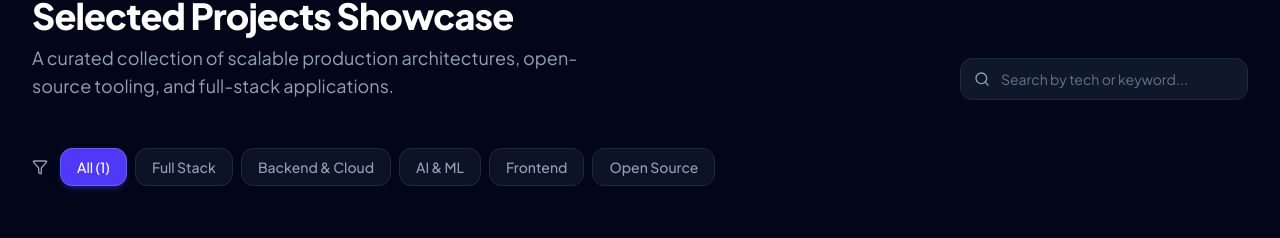
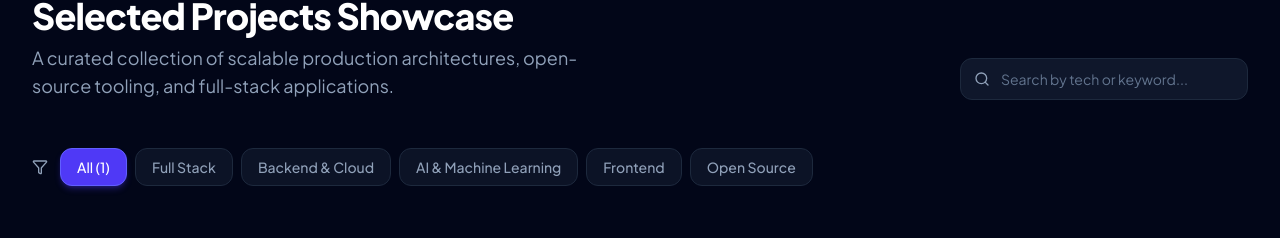
Before and after one commit to Satishmaurya2007/My-Portfolio, a React (Vite) app: page / in a window 1280 px wide. Shown: the part 1922-2160 px from the top of the page. Built offline with nearby package versions, Linux system fonts and the light colour scheme.

Commit message:
Rename category 'AI & ML' to 'AI & Machine Learning'

```diff
--- a/src/components/Projects.tsx
+++ b/src/components/Projects.tsx
@@ -27,7 +27,7 @@ export const Projects: React.FC<ProjectsProps> = ({ projects, darkMode }) => {
     'All',
     'Full Stack',
     'Backend & Cloud',
-    'AI & ML',
+    'AI & Machine Learning',
     'Frontend',
     'Open Source'
   ];
```
